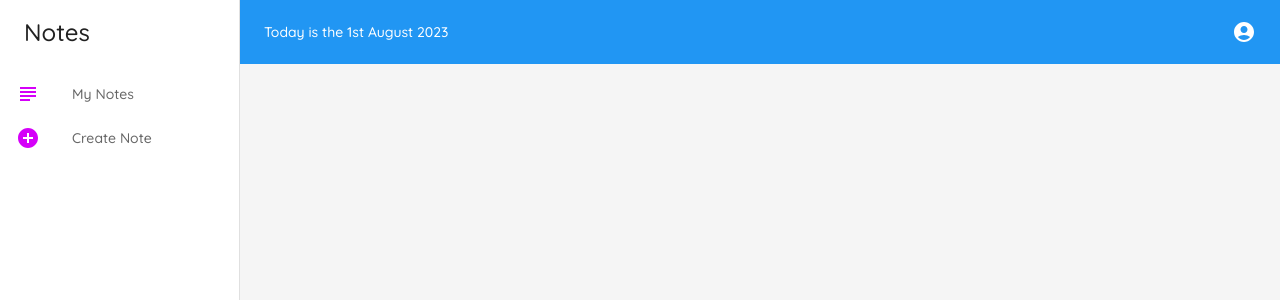
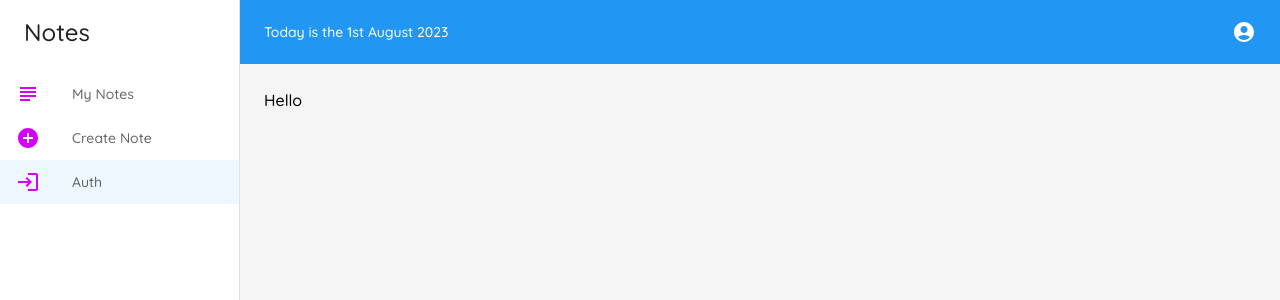
Before and after one commit to GrzegorzPacewicz/typenotes, a React (Vite) app: page /#/auth in a window 1280 px wide. Shown: the top 300 px of the page. Built offline with nearby package versions, Linux system fonts and the light colour scheme.

Commit message:
Auth.tsx added.

```diff
--- a/src/App.tsx
+++ b/src/App.tsx
@@ -4,6 +4,7 @@ import CreateNote from './pages/CreateNote/CreateNote';
 import Notes from './pages/Notes/Notes';
 import Layout from './components/Layout/Layout';
 import EditNote from './components/EditNote/EditNote';
+import Auth from "./pages/Auth/Auth";
 
 const App: React.FC = () => {
     return (
@@ -13,6 +14,7 @@ const App: React.FC = () => {
                     <Route path="/" element={<Notes />} />
                     <Route path="/create" element={<CreateNote />} />
                     <Route path="/edit/:id" element={<EditNote />} />
+                    <Route path="/auth" element={<Auth />} />
                     <Route path="*" element={<Notes />} />
                 </Routes>
             </Layout>
--- a/src/components/Layout/Layout.tsx
+++ b/src/components/Layout/Layout.tsx
@@ -2,7 +2,7 @@ import React, {useState} from 'react';
 import PropTypes from 'prop-types';
 import {theme} from "../../theme";
 import {useLocation, useNavigate} from 'react-router-dom';
-import {AddCircleOutlined, SubjectOutlined} from '@mui/icons-material';
+import {AddCircleOutlined, LoginOutlined, SubjectOutlined} from '@mui/icons-material';
 import MenuIcon from '@mui/icons-material/Menu';
 import {AppBar, Box, Drawer, IconButton, List, ListItemIcon, ListItemText, Toolbar, Typography,} from '@mui/material';
 import {ActiveListItem, Page} from './styled';
@@ -34,6 +34,11 @@ const Layout: React.FC<LayoutProps> = ({window, children}) => {
             text: 'Create Note',
             icon: <AddCircleOutlined/>,
             path: '/create',
+        },
+        {
+            text: 'Auth',
+            icon: <LoginOutlined/>,
+            path: '/auth',
         },
     ];
 
--- /dev/null
+++ b/src/pages/Auth/Auth.tsx
@@ -0,0 +1,12 @@
+import React from 'react';
+import {Box, Typography} from "@mui/material";
+
+const Auth = () => {
+    return (
+        <Box>
+           <Typography>Hello</Typography>
+        </Box>
+    );
+};
+
+export default Auth;
```
Also changed, not shown: 1 other file (tests, documents, lock files or other folders).
